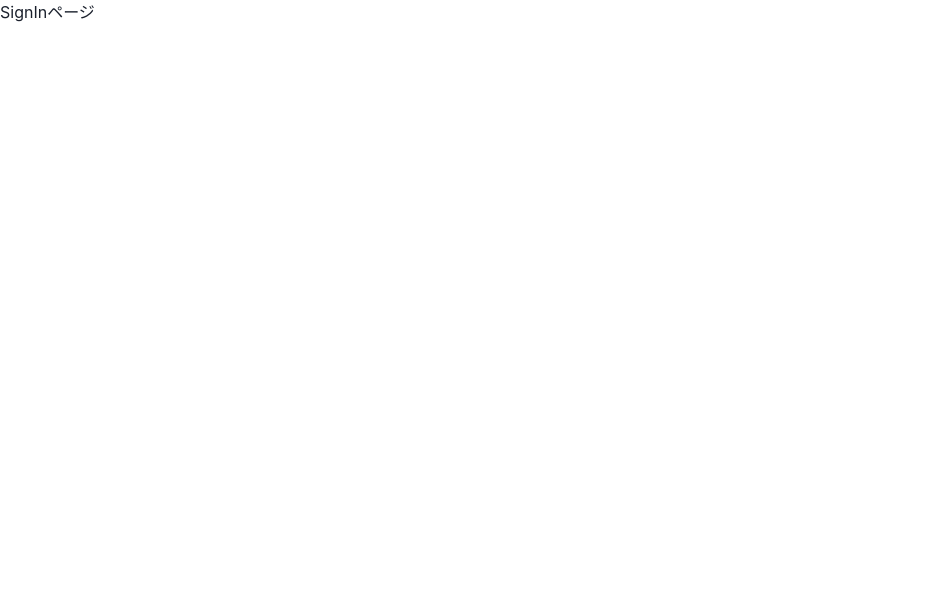
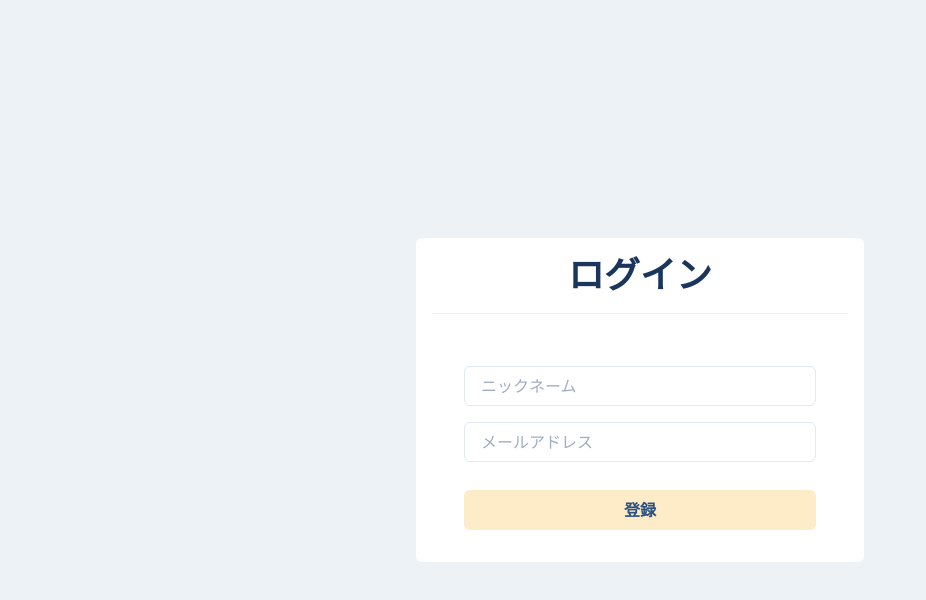
Before and after one commit to amegumi3/pharmacy-search-app-frontend, a React (Create React App) app: page /signin in a window 1280 px wide. Shown: the top 600 px of the page, without its empty margins (0-926 px from the left). Built offline with nearby package versions, Linux system fonts and the light colour scheme.

Commit message:
[add] 認証ページ画面を作成

```diff
--- a/src/App.tsx
+++ b/src/App.tsx
@@ -1,12 +1,12 @@
 /* eslint-disable react/jsx-no-undef */
 import {  ChakraProvider } from '@chakra-ui/react';
 import {BrowserRouter} from "react-router-dom";
-import './App.css';
 import { Router } from 'router/Router';
+import theme from 'theme/theme';
 
 function App() {
   return (
-    <ChakraProvider>
+    <ChakraProvider theme={theme}>
       <BrowserRouter>
         <Router />
       </BrowserRouter>
--- /dev/null
+++ b/src/components/atoms/button/PrimaryButton.tsx
@@ -0,0 +1,14 @@
+import { Button } from "@chakra-ui/react";
+import { ReactNode, VFC } from "react";
+
+type Props = {
+  children: ReactNode;
+};
+export const PrimaryButton:VFC<Props> = (props) => {
+  const { children } = props;
+  return (
+    <Button bg="orange.100" color="blue.700" _hover={{ opacity:0.8 }} >
+      { children }
+    </Button>
+  );
+};
--- a/src/components/pages/userAuth/SignIn.tsx
+++ b/src/components/pages/userAuth/SignIn.tsx
@@ -1,5 +1,12 @@
+import { Input } from "@chakra-ui/react";
+import { UserAuthForm } from "components/template/UserAuthForm";
 import { memo, VFC } from "react";
 
 export const SignIn:VFC = memo(() => {
-  return <p>SignInページ</p>
+  return (
+    <UserAuthForm title={"ログイン"}>
+          <Input placeholder="ニックネーム"/>
+          <Input placeholder="メールアドレス"/>
+    </UserAuthForm>
+  );
 });
--- a/src/components/pages/userAuth/SignUp.tsx
+++ b/src/components/pages/userAuth/SignUp.tsx
@@ -1,5 +1,14 @@
+import { Input } from "@chakra-ui/react";
+import { UserAuthForm } from "components/template/UserAuthForm";
 import { memo, VFC } from "react";
 
 export const SignUp:VFC = memo(() => {
-  return <p>SignUpページ</p>
+  return (
+    <UserAuthForm title={"新規登録"}>
+      <Input placeholder="ニックネーム"/>
+      <Input placeholder="メールアドレス"/>
+      <Input placeholder="パスワード"/>
+      <Input placeholder="パスワード確認"/>
+    </UserAuthForm>
+  );
 });
--- /dev/null
+++ b/src/components/template/UserAuthForm.tsx
@@ -0,0 +1,26 @@
+import { Box, Divider, Flex, Heading, Stack } from "@chakra-ui/react";
+import { PrimaryButton } from "components/atoms/button/PrimaryButton";
+import { memo, ReactNode, VFC } from "react";
+
+type Props = {
+  children: ReactNode;
+  title: string;
+};
+
+export const UserAuthForm:VFC<Props> = memo((props) => {
+  const {children, title} = props;
+  return (
+    <Flex  align="center"  justify="center" height="100vh">
+      <Box bg="white" w="md" p={4} borderRadius="md">
+        <Heading textAlign="center">{title}</Heading>
+        <Divider my={4} />
+        <Stack px={8} py={4}>
+          <Stack spacing={4} py={5} >
+            {children}
+          </Stack>
+          <PrimaryButton>登録</PrimaryButton>
+        </Stack>
+      </Box>
+    </Flex>
+    );
+});
--- a/src/router/Router.tsx
+++ b/src/router/Router.tsx
@@ -1,16 +1,16 @@
 import { memo, VFC } from "react";
 import { Switch, Route } from "react-router-dom"
 
+import { Home } from "components/pages/Home";
 import { SignUp } from "components/pages/userAuth/SignUp";
-import { Home } from "components/pages/Home"
 import { SignIn } from "components/pages/userAuth/SignIn";
 
 export const Router:VFC = memo(() => {
   return (
     <Switch>
+      <Route exact path="/" component={Home} />
       <Route path="/signup" component={SignUp} />
       <Route path="/signin" component={SignIn} />
-      <Route exact path="/" component={Home} />
     </Switch>
-  )
+  );
 });
--- /dev/null
+++ b/src/theme/theme.ts
@@ -0,0 +1,14 @@
+import { extendTheme } from "@chakra-ui/react";
+
+const theme = extendTheme({
+  styles: {
+    global: {
+      body: {
+        backgroundColor: "gray.100",
+        color: "blue.900"
+      }
+    }
+  }
+});
+
+export default theme;
```
Also changed, not shown: 1 other file (tests, documents, lock files or other folders).
